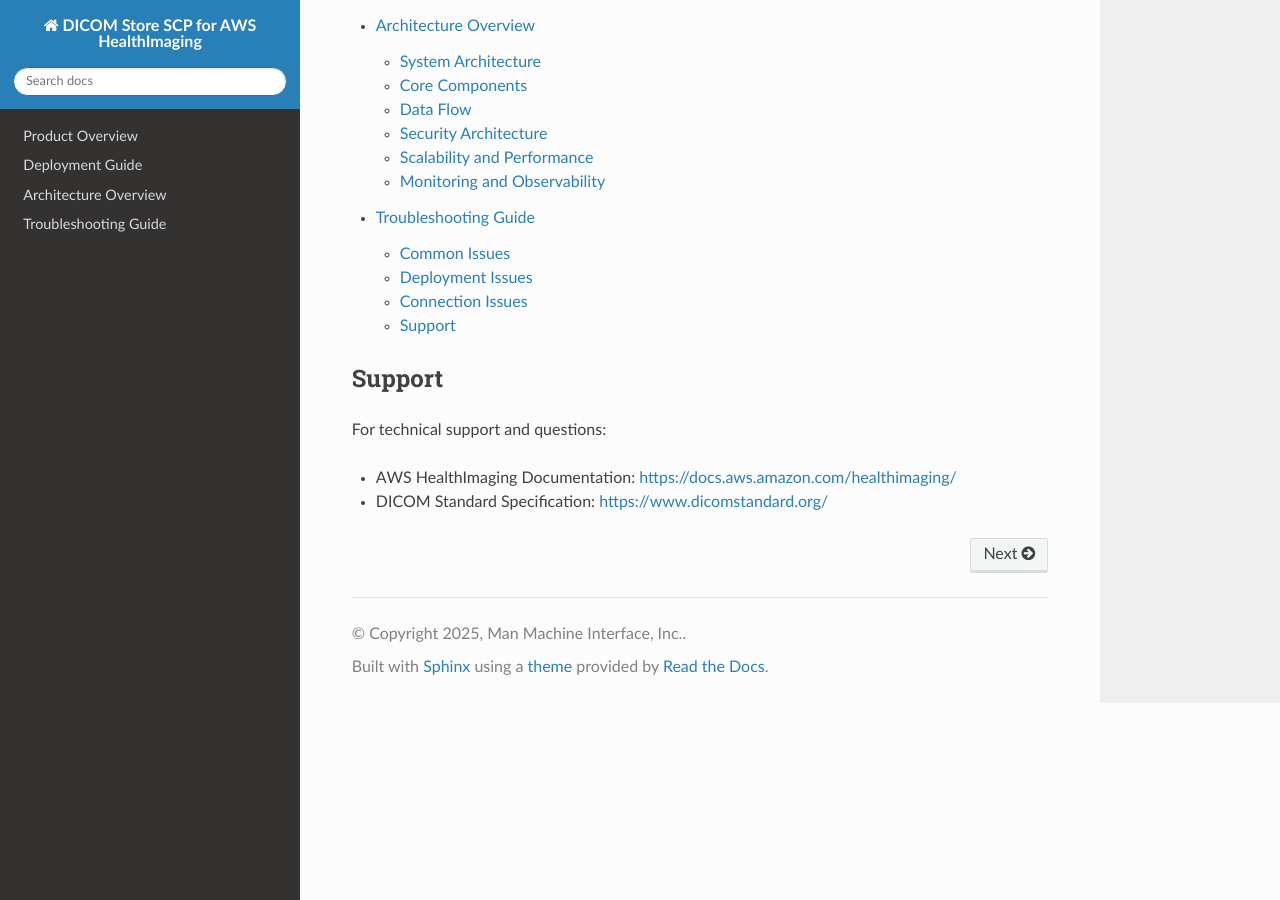
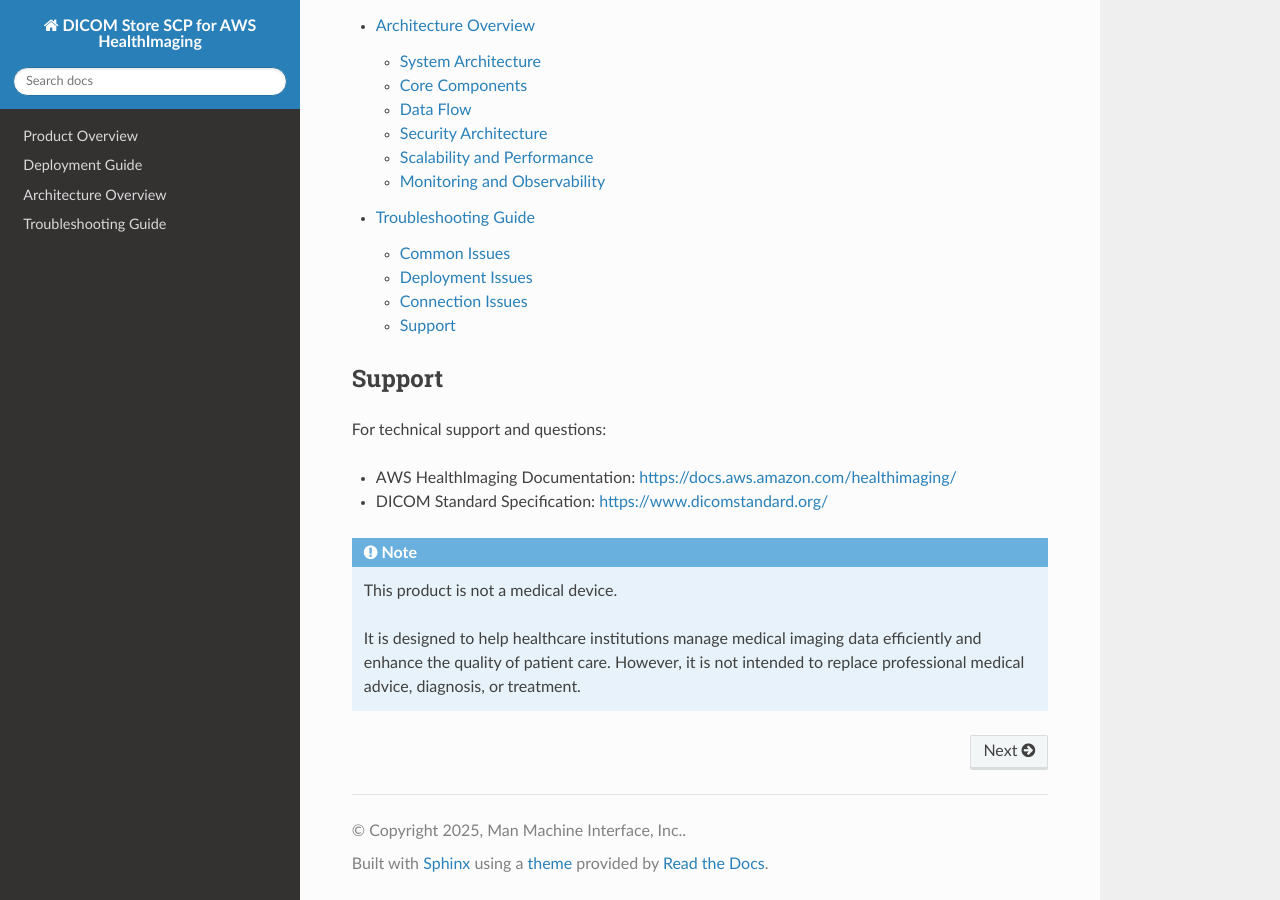
Before and after one commit to mmi-sc/dicom-store-scp-for-ahi, a Sphinx documentation site: the page built from source/index.rst, in a window 1280 px wide and 900 px high, scrolled down 919 px. Built offline with Sphinx 7.4.7 and the Read the Docs theme 3.1.0, drawn with Linux system fonts in a browser that asks for light colours.

Commit message:
Move medical device disclaimer to main index page
- Relocate disclaimer from overview to index for better visibility
- Expand disclaimer with clearer language about intended use
- Ensure compliance notice appears prominently on documentation homepage

This improves regulatory compliance visibility and provides
clearer guidance about the solution's intended purpose.

```diff
--- a/source/index.rst
+++ b/source/index.rst
@@ -30,3 +30,8 @@
 
 - AWS HealthImaging Documentation: https://docs.aws.amazon.com/healthimaging/
 - DICOM Standard Specification: https://www.dicomstandard.org/
+
+.. note::
+   This product is not a medical device.
+
+   It is designed to help healthcare institutions manage medical imaging data efficiently and enhance the quality of patient care. However, it is not intended to replace professional medical advice, diagnosis, or treatment.
--- a/source/overview.rst
+++ b/source/overview.rst
@@ -171,6 +171,3 @@
 
 - HIPAA-ready design
 - Security based on AWS Shared Responsibility Model
-
-.. note::
-   This solution is not a medical device. Do not use for medical diagnosis or treatment decisions.
```
